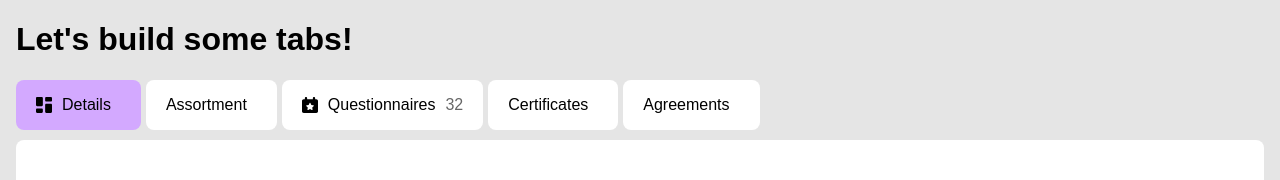
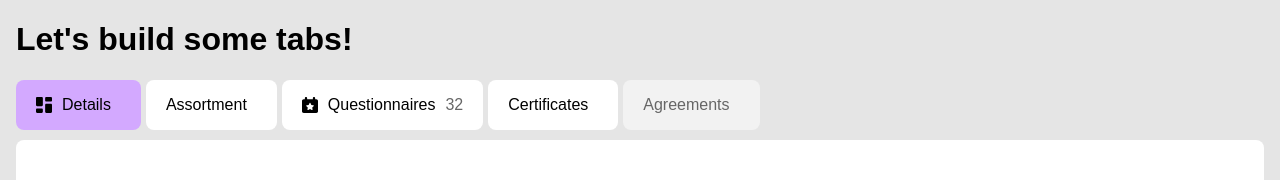
Before and after one commit to justlucdewit/nfo-test-2026, a Vue app: page / in a window 1280 px wide. Shown: the top 180 px of the page. Built offline with nearby package versions, Linux system fonts and the light colour scheme.

Commit message:
Tab disabling functionality

```diff
--- a/src/components/TabbedContent.vue
+++ b/src/components/TabbedContent.vue
@@ -19,11 +19,18 @@ const tabs = ref([
     },
     {
         title: "Agreements",
+        disabled: true
     },
 ]);
 
 const tabSelectionIndex = ref(0);
 const tabAllignment = ref("left"); // 'right' or 'left'
+
+// Function to select a tab unless its disabled
+const selectTabByIndex = (tab, i) => {
+    if (!tab.disabled)
+        tabSelectionIndex.value = i;
+}
 
 </script>
 
@@ -36,10 +43,10 @@ const tabAllignment = ref("left"); // 'right' or 'left'
     >
         <div
             class="tab"
-            :class="{ active: tabSelectionIndex === i }"
+            :class="{ active: tabSelectionIndex === i, disabled: tab?.disabled ?? false }"
             v-for="tab, i in tabs"
             :key="i"
-            @click="tabSelectionIndex = i"
+            @click="selectTabByIndex(tab, i)"
         >
             <!-- Tab icon -->
             <img :src="tab.icon" v-if="tab.icon" />
@@ -85,13 +92,19 @@ const tabAllignment = ref("left"); // 'right' or 'left'
         border-radius: 8px;
         background: white;
         border: #CCC;
+        user-select: none;
 
         &.active {
             background: #D3A9FF;
             border: none;
         }
 
-        &:hover {
+        &.disabled {
+            color: #666;
+            background: #F2F2F2;
+        }
+
+        &:not(.disabled):hover {
             cursor: pointer;
         }
 
```
Also changed, not shown: src/thoughts.md (+5 -1 lines), 1 other file (tests, documents, lock files or other folders).
